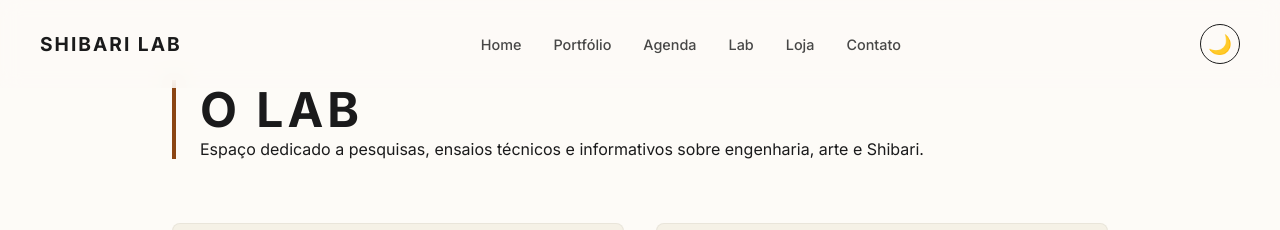
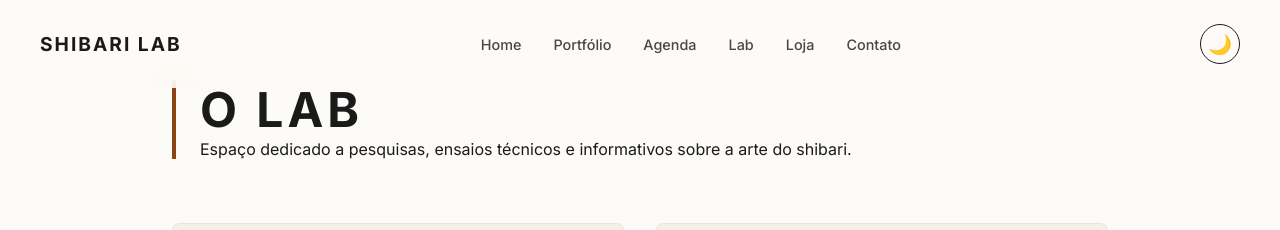
Before and after one commit to Edsonsilva-RJ/shibari-lab, a Next.js app: page /lab in a window 1280 px wide. Shown: the top 230 px of the page. Built offline with nearby package versions, Linux system fonts and the light colour scheme.

Commit message:
ajuste fino

```diff
--- a/src/app/lab/page.js
+++ b/src/app/lab/page.js
@@ -21,7 +21,7 @@ export default function LabPage() {
     <div className={styles.container}>
       <header className={styles.header}>
         <h1>O Lab</h1>
-        <p>Espaço dedicado a pesquisas, ensaios técnicos e informativos sobre engenharia, arte e Shibari.</p>
+        <p>Espaço dedicado a pesquisas, ensaios técnicos e informativos sobre a arte do shibari.</p>
       </header>
 
       <section className={styles.grid}>
```
